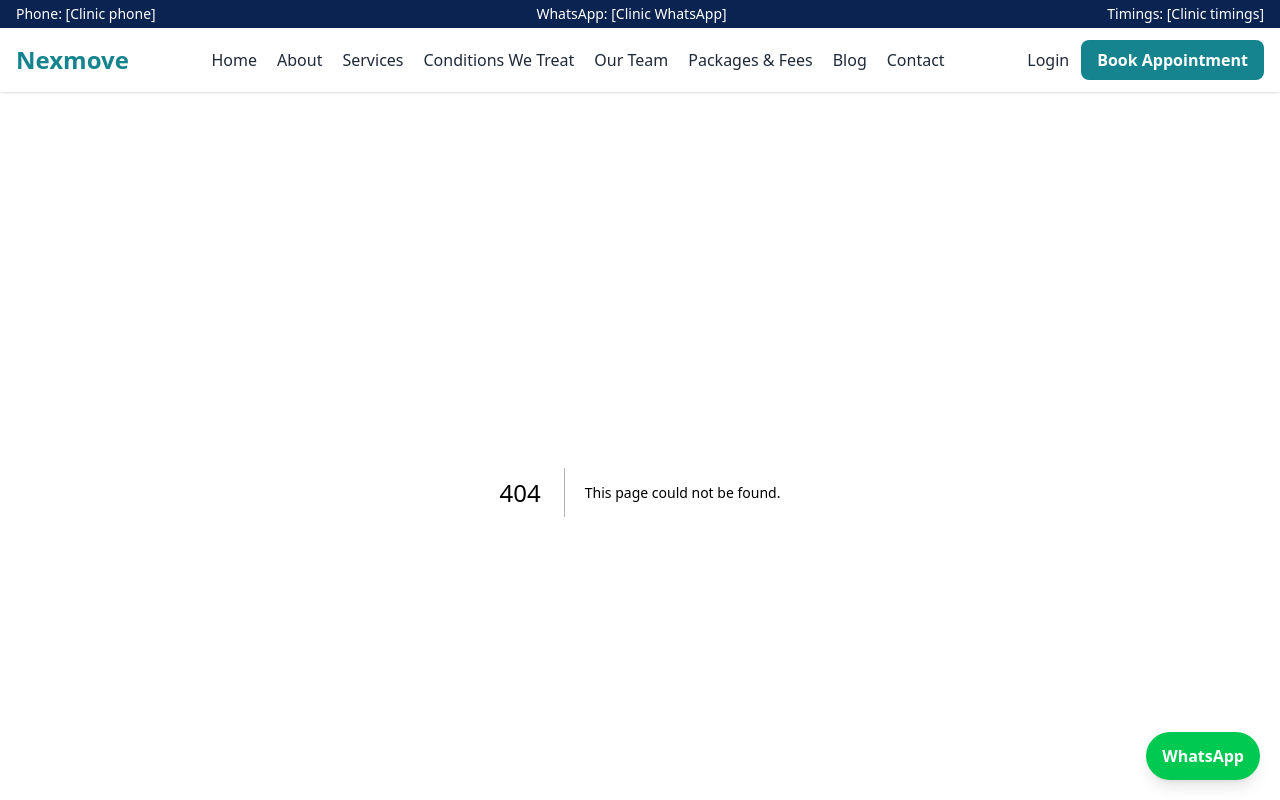
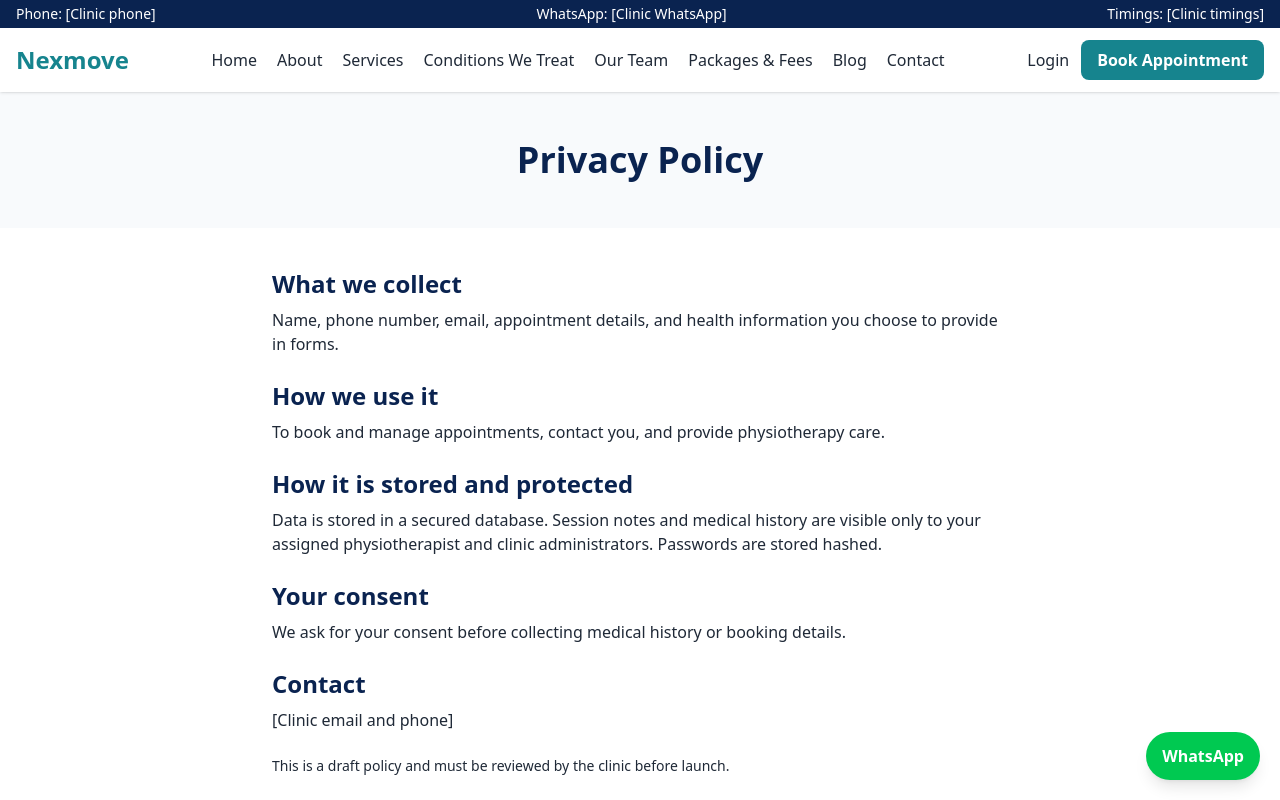
Before and after one commit to amna-butt-code/codesaviours-ETraining-TeamB-Nexmove, a Next.js app in the folder client/: page /privacy in a window 1280 px wide. Before the commit this address had no page. Shown: the top 800 px of the page. Built offline with nearby package versions, Linux system fonts and the light colour scheme.

Commit message:
feat: add privacy policy page

```diff
--- /dev/null
+++ b/client/src/app/privacy/page.js
@@ -0,0 +1,37 @@
+import PageHero from "../../components/PageHero";
+
+export const metadata = {
+  title: "Privacy Policy | Nexmove Physiotherapy Clinic",
+  description: "How Nexmove Physiotherapy Clinic collects and protects your information.",
+};
+
+export default function Privacy() {
+  return (
+    <div>
+      <PageHero title="Privacy Policy" />
+      <section className="max-w-3xl mx-auto px-4 py-10 space-y-6">
+        <div>
+          <h2 className="text-2xl font-bold text-[var(--color-dark)] mb-2">What we collect</h2>
+          <p>Name, phone number, email, appointment details, and health information you choose to provide in forms.</p>
+        </div>
+        <div>
+          <h2 className="text-2xl font-bold text-[var(--color-dark)] mb-2">How we use it</h2>
+          <p>To book and manage appointments, contact you, and provide physiotherapy care.</p>
+        </div>
+        <div>
+          <h2 className="text-2xl font-bold text-[var(--color-dark)] mb-2">How it is stored and protected</h2>
+          <p>Data is stored in a secured database. Session notes and medical history are visible only to your assigned physiotherapist and clinic administrators. Passwords are stored hashed.</p>
+        </div>
+        <div>
+          <h2 className="text-2xl font-bold text-[var(--color-dark)] mb-2">Your consent</h2>
+          <p>We ask for your consent before collecting medical history or booking details.</p>
+        </div>
+        <div>
+          <h2 className="text-2xl font-bold text-[var(--color-dark)] mb-2">Contact</h2>
+          <p>[Clinic email and phone]</p>
+        </div>
+        <p className="text-sm">This is a draft policy and must be reviewed by the clinic before launch.</p>
+      </section>
+    </div>
+  );
+}
```
